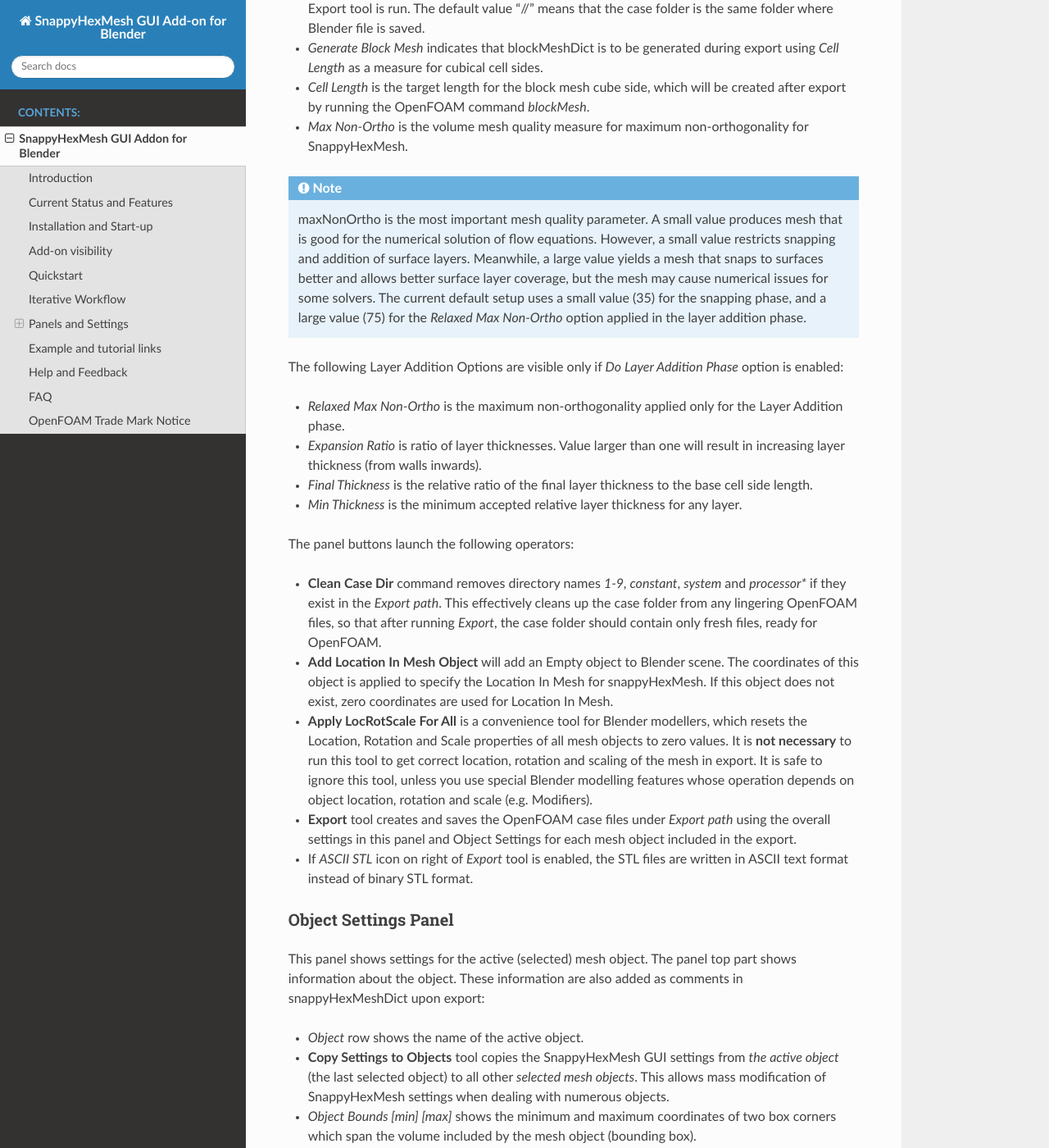
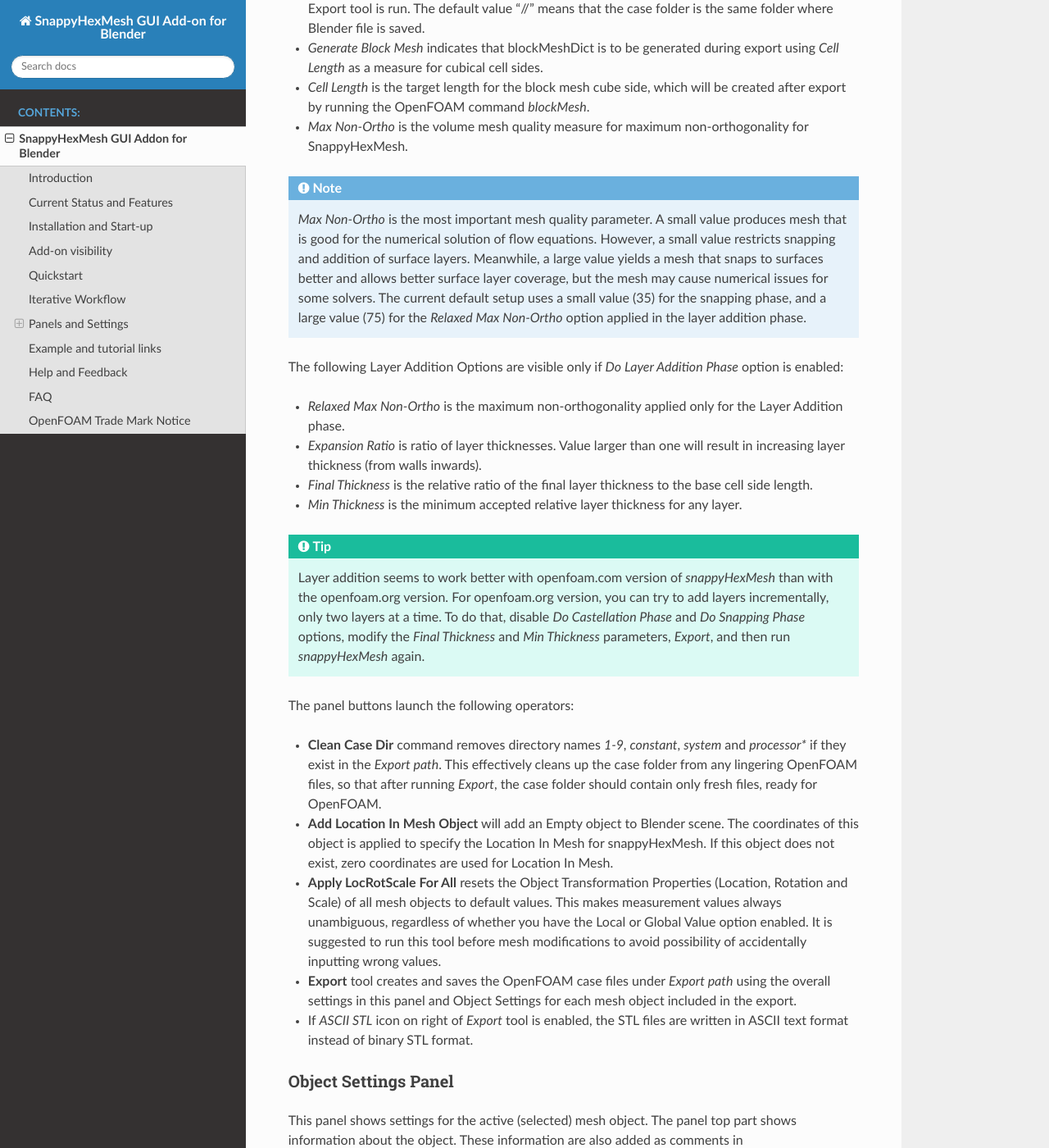
Before and after one commit to tkeskita/snappyhexmesh_gui, a Sphinx documentation site: the page built from docs/snappy_gui.rst, in a window 1280 px wide and 1400 px high, scrolled down 4525 px. Shown: the whole window at 82% size. Built offline with Sphinx 7.4.7 and the Read the Docs theme 2.0.0, drawn with Linux system fonts in a browser that asks for light colours; some of the changed text lies outside the part shown.

Commit message:
Layer addition improvements, updated vessel example
- Bump add-on version number to 1.1 to mark significant changes.
  This version includes optimized layer addition parameters,
  as far as I could now optimize them.
- It seems that openfoam.com version is quite good in creating
  boundary layers (if layer addition parameters are chosen well).
  It is possible to use openfoam.org version as well if
  openfoam.com is not available: I got best results when
  adding layers incrementally, two layers per one run of snappy.
- Learned that for openfoam.com version, cell zone surfaces should
  enclose the whole cell zone volume.
- Vessel example updated accordingly.

```diff
--- a/__init__.py
+++ b/__init__.py
@@ -21,7 +21,7 @@
 bl_info = {
     "name": "SnappyHexMesh GUI",
     "author": "Tuomo Keskitalo",
-    "version": (1, 0),
+    "version": (1, 1),
     "blender": (2, 80, 0),
     "location": "3D View > SnappyHexMesh GUI",
     "description": "GUI for OpenFOAM SnappyHexMesh volume mesh generation tool",
--- a/docs/conf.py
+++ b/docs/conf.py
@@ -26,7 +26,7 @@
 # The short X.Y version
 version = u''
 # The full version, including alpha/beta/rc tags
-release = u'1.0'
+release = u'1.1'
 
 
 # -- General configuration ---------------------------------------------------
--- a/docs/snappy_gui.rst
+++ b/docs/snappy_gui.rst
@@ -154,7 +154,7 @@
 
 .. note::
 
-  maxNonOrtho is the most important mesh quality parameter. A small
+  *Max Non-Ortho* is the most important mesh quality parameter. A small
   value produces mesh that is good for the numerical solution of flow
   equations. However, a small value restricts snapping and addition of
   surface layers. Meanwhile, a large value yields a mesh that snaps to
@@ -176,6 +176,16 @@
 * *Min Thickness* is the minimum accepted relative layer thickness for
   any layer.
 
+.. tip::
+
+  Layer addition seems to work better with openfoam.com version of
+  *snappyHexMesh* than with the openfoam.org version. For openfoam.org
+  version, you can try to add layers incrementally, only two layers at
+  a time. To do that, disable *Do Castellation Phase* and
+  *Do Snapping Phase* options, modify the *Final Thickness* and
+  *Min Thickness* parameters, *Export*, and then run *snappyHexMesh*
+  again.
+
 The panel buttons launch the following operators:
 
 * **Clean Case Dir** command removes directory names *1-9, constant*,
@@ -187,13 +197,12 @@
   scene. The coordinates of this object is applied to specify the
   Location In Mesh for snappyHexMesh. If this object does not exist,
   zero coordinates are used for Location In Mesh.
-* **Apply LocRotScale For All** is a convenience tool for Blender
-  modellers, which resets the Location, Rotation and Scale properties
-  of all mesh objects to zero values. It is **not necessary** to run
-  this tool to get correct location, rotation and scaling of the mesh
-  in export. It is safe to ignore this tool, unless you use special
-  Blender modelling features whose operation depends on object
-  location, rotation and scale (e.g. Modifiers).
+* **Apply LocRotScale For All** resets the Object Transformation
+  Properties (Location, Rotation and Scale) of all mesh objects to
+  default values. This makes measurement values always unambiguous,
+  regardless of whether you have the Local or Global Value option
+  enabled. It is suggested to run this tool before mesh modifications
+  to avoid possibility of accidentally inputting wrong values.
 * **Export** tool creates and saves the OpenFOAM case files under
   *Export path* using the overall settings in this panel and Object
   Settings for each mesh object included in the export.
@@ -356,7 +365,11 @@
 which side of the mesh surface is meant to be "inside" of the cell
 zone.
 
-You can enable Face Orientation Overlay in Blender to visualize face
+For openfoam.com version, cell zone surfaces should enclose the whole
+cell zone volume, while openfoam.org version needs only the surfaces
+separating the cell zone from outside.
+
+Tip: You can enable Face Orientation Overlay in Blender to visualize face
 normal direction by color. Red color means that "inside direction" is
 towards you, and blue color means that the "outside direction"
 (the face normal direction) is towards you.
```
Also changed, not shown: 1 other file.
